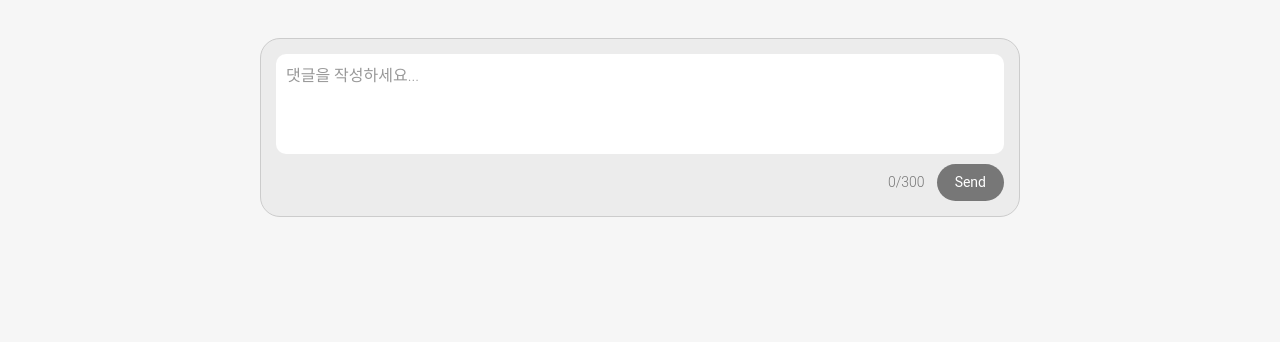
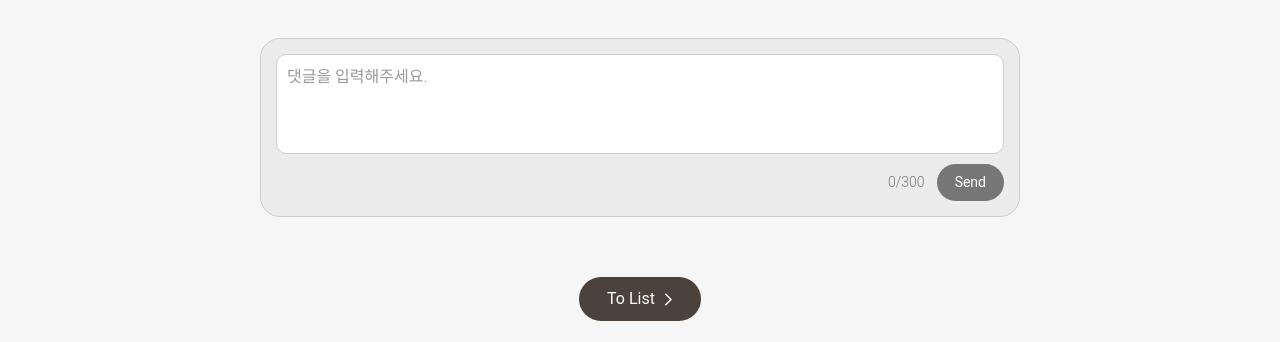
Before and after one commit to lollipopwyn/proj_lapoem_front, a React (Create React App) app: page /threads/1 in a window 1280 px wide. Shown: the part 458-800 px from the top of the page. Built offline with nearby package versions, Linux system fonts and the light colour scheme; no server answers.

Commit message:
241114_style_threadon_스레드 상세 페이지 css_유소라

```diff
--- a/src/components/ThreadOn/ThreadDetailPage.css
+++ b/src/components/ThreadOn/ThreadDetailPage.css
@@ -61,6 +61,27 @@
 
 .thread-detail-right {
   text-align: right;
+  display: flex;
+  align-items: end;
+  gap: 10px;
+}
+
+.thread-total-people {
+  display: flex;
+  align-items: end;
+  gap: 4px;
+}
+
+.thread-total-comment {
+  display: flex;
+  align-items: center;
+  gap: 4px;
+}
+
+.thread-detail-right > p {
+  font-size: var(--font-normal2);
+  font-weight: var(--font-semibold-weight);
+  color: var(--text-black);
 }
 
 .view-more-comment {
@@ -90,7 +111,7 @@
 .thread-comment-input {
   width: 100%;
   height: 100px; /* 입력창 높이 */
-  border: none;
+  border: 1px solid #ccc;
   border-radius: 10px;
   padding: 10px;
   resize: none; /* 크기 조절 비활성화 */
@@ -112,7 +133,7 @@
 }
 
 .submit-button {
-  background-color: var(--text-point); /* 버튼 배경색 */
+  background-color: var(--text-point);
   color: #fff;
   border: none;
   border-radius: 30px;
@@ -129,6 +150,24 @@
 }
 
 /* 활성화된 상태에서 호버 시 색상 */
-/* .submit-button:hover:enabled {
-  background-color: #4a392a;
-} */
+.submit-button:hover:enabled {
+  background-color: #3a2f24;
+}
+
+.back-to-list-button {
+  display: flex;
+  align-items: center;
+  margin: 60px auto 0;
+  padding: 10px 24px 10px 28px;
+  gap: 4px;
+  background-color: var(--text-point);
+  color: #fff;
+  border-radius: 30px;
+  font-size: var(--font-small);
+  cursor: pointer;
+  transition: background-color 0.3s;
+}
+
+.back-to-list-button:hover {
+  background-color: #3a2f24;
+}
--- a/src/components/ThreadOn/ThreadDetailPage.js
+++ b/src/components/ThreadOn/ThreadDetailPage.js
@@ -10,6 +10,9 @@ import {
 import "./ThreadDetailPage.css";
 import back from "../../assets/images/back.png";
 import viewmore from "../../assets/images/viewmore.png";
+import totalcomment from "../../assets/images/comment 2.png";
+import totalpeople from "../../assets/images/totalpeople.png";
+import rightarrow from "../../assets/images/rightarrow.png";
 
 const ThreadDetailPage = () => {
   const { thread_num } = useParams();
@@ -203,8 +206,14 @@ const ThreadDetailPage = () => {
                 </div>
               </div>
               <div className="thread-detail-right">
-                <p>총 참여자 수: {threadDetail.participant_count}</p>
-                <p>댓글 및 대댓글 수: {threadDetail.total_comments}</p>
+                <div className="thread-total-people">
+                  <img src={totalpeople} alt="총 참여자수" />
+                  <p>{threadDetail.participant_count}</p>
+                </div>
+                <div className="thread-total-comment">
+                  <img src={totalcomment} alt="총 댓글 및 대댓글 수" />
+                  <p>{threadDetail.total_comments}</p>
+                </div>
               </div>
             </div>
           )}
@@ -238,7 +247,7 @@ const ThreadDetailPage = () => {
               className="thread-comment-input"
               value={newComment}
               onChange={(e) => setNewComment(e.target.value)}
-              placeholder="댓글을 작성하세요..."
+              placeholder="댓글을 입력해주세요."
               maxLength="300"
             />
             <div className="thread-comment-footer">
@@ -252,6 +261,11 @@ const ThreadDetailPage = () => {
               </button>
             </div>
           </div>
+
+          <button className="back-to-list-button" onClick={handleBackClick}>
+            To List
+            <img src={rightarrow} alt="화살표" />
+          </button>
         </div>
       </div>
     </div>
```
Also changed, not shown: src/assets/images/rightarrow.png (added), src/assets/images/totalpeople.png (added).
